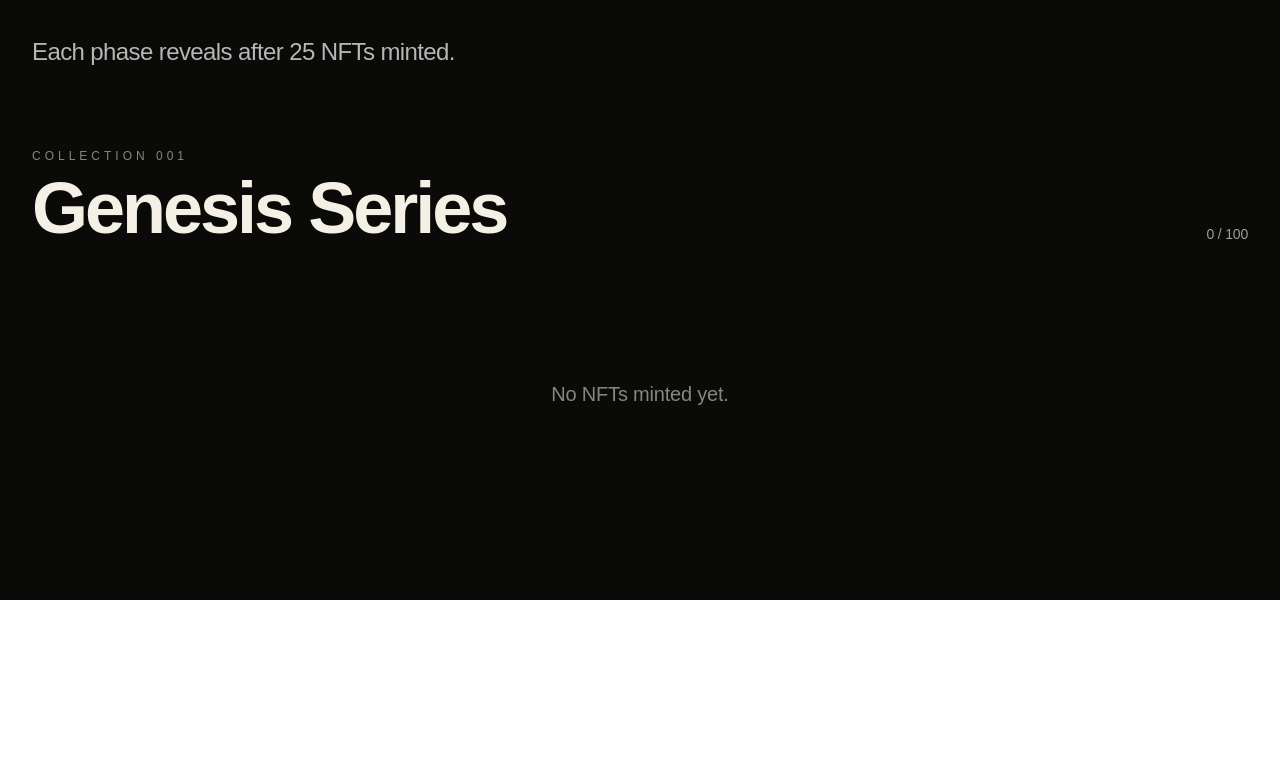
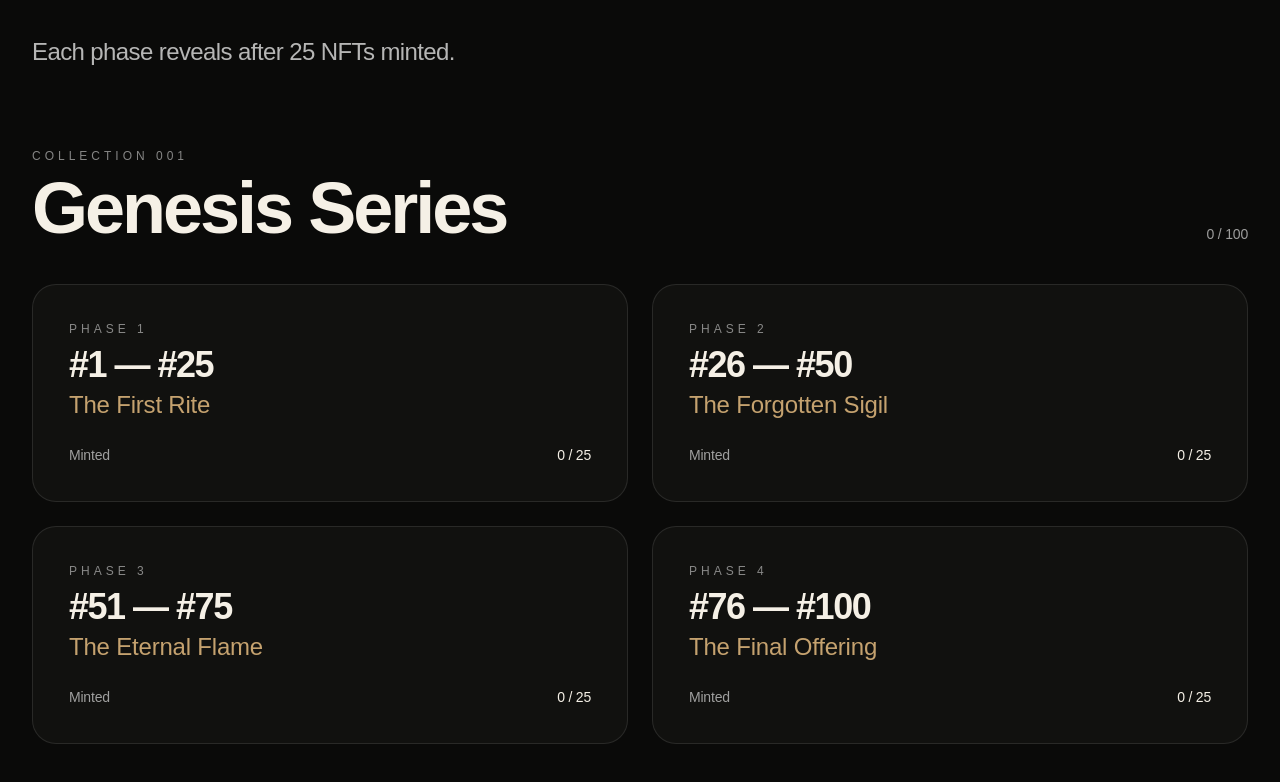
Before and after one commit to Thalassa09/fudder-ritual-nft, a Next.js app: page / in a window 1280 px wide. Shown: the part 544-1326 px from the top of the page. Before the commit the page ends 1144 px from the top, so only its background shows below. Built offline with nearby package versions, Linux system fonts and the light colour scheme.

Commit message:
feat: update explore page with collection names

```diff
--- a/app/page.tsx
+++ b/app/page.tsx
@@ -68,7 +68,7 @@ export default function RitualFudder() {
 
   return (
     <div className="min-h-screen bg-[#0A0A09] text-[#F5F0E6] font-sans tracking-[-0.2px]">
-      {/* Nav - Premium Style */}
+      {/* Nav */}
       <nav className="border-b border-white/10 bg-[#0A0A09]/95 backdrop-blur-3xl sticky top-0 z-50">
         <div className="max-w-7xl mx-auto px-8 h-20 flex items-center justify-between">
           <div className="flex items-center gap-x-3.5">
@@ -89,7 +89,7 @@ export default function RitualFudder() {
           </button>
         </div>
 
-        {/* Tabs - Subtle Style */}
+        {/* Tabs */}
         <div className="max-w-7xl mx-auto px-8 flex gap-x-1 text-sm border-t border-white/10">
           {(['explore','mint','owned'] as const).map((t) => (
             <button
@@ -98,9 +98,7 @@ export default function RitualFudder() {
               className={`px-5 py-[17px] capitalize tracking-[-0.3px] transition-all relative ${tab === t ? 'text-white font-medium' : 'text-white/45 hover:text-white/80'}`}
             >
               {t === 'owned' ? 'My Collection' : t}
-              {tab === t && (
-                <div className="absolute bottom-0 left-5 right-5 h-px bg-white" />
-              )}
+              {tab === t && <div className="absolute bottom-0 left-5 right-5 h-px bg-white" />}
             </button>
           ))}
         </div>
@@ -130,7 +128,21 @@ export default function RitualFudder() {
               </div>
               <div className="text-sm text-white/60 font-mono">0 / 100</div>
             </div>
-            <div className="text-center py-24 text-white/50 text-xl">No NFTs minted yet.</div>
+
+            <div className="grid grid-cols-1 md:grid-cols-2 gap-6">
+              {phases.map((p, index) => (
+                <div key={index} className="bg-[#11110F] border border-white/10 rounded-3xl p-9">
+                  <div className="text-xs tracking-[4px] text-white/50 mb-2">PHASE {p.phase}</div>
+                  <div className="text-4xl tracking-[-1.5px] font-semibold mb-1">#{p.start} — #{p.end}</div>
+                  <div className="text-2xl text-[#C5A26F] font-medium mb-6">{p.name}</div>
+
+                  <div className="flex justify-between text-sm">
+                    <span className="text-white/60">Minted</span>
+                    <span className="font-mono">{p.minted} / 25</span>
+                  </div>
+                </div>
+              ))}
+            </div>
           </div>
         )}
 
```
